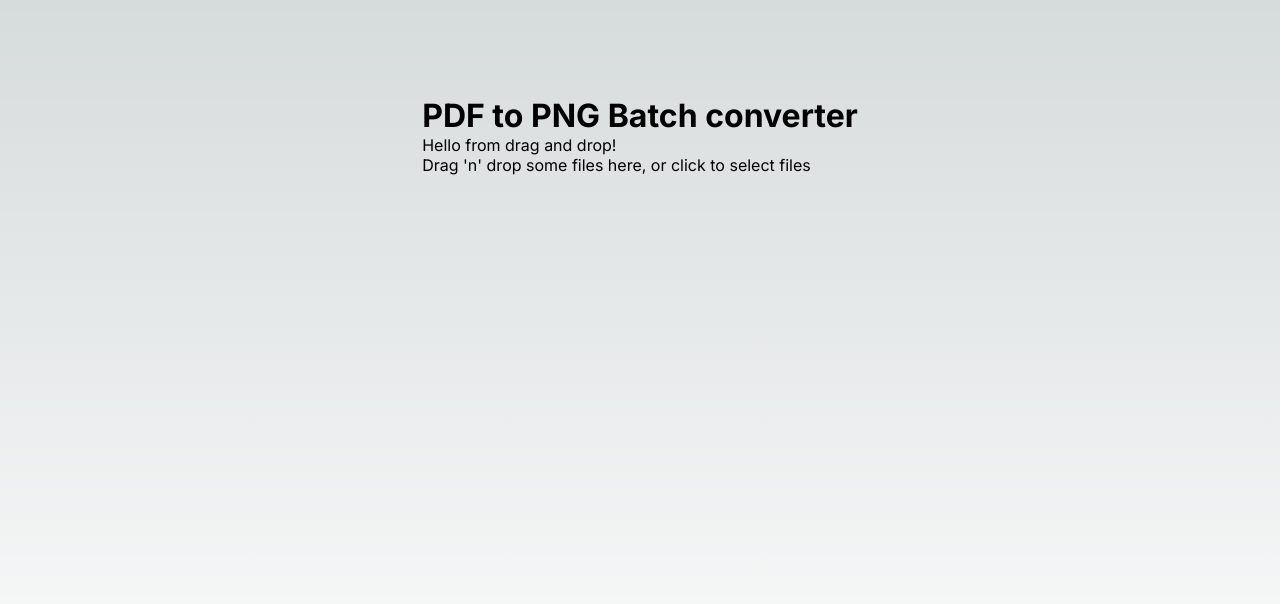
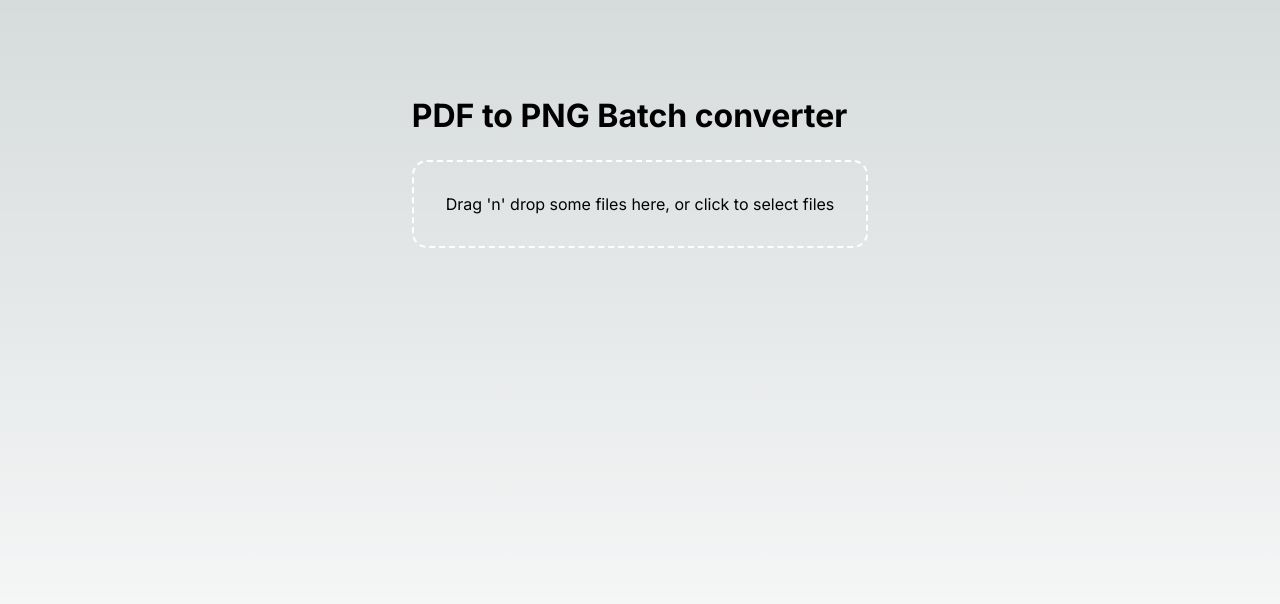
Before and after one commit to alexvirdee/pdf-batch-convert, a Next.js app: page / in a window 1280 px wide. Shown: the top 604 px of the page. Built offline with nearby package versions, Linux system fonts and the light colour scheme.

Commit message:
Check files to process

```diff
--- a/src/app/components/DragAndDrop.tsx
+++ b/src/app/components/DragAndDrop.tsx
@@ -2,12 +2,28 @@
 import Dropzone from "react-dropzone"
 
 export default function DragAndDrop() {
+    const onDrop = (acceptedFiles) => {
+        // Filter out non-PDF files
+        const pdfFiles = acceptedFiles.filter(file => file.type === 'application/pdf');
+
+        if (pdfFiles.length === 0) {
+            console.log('no pdf files were selected');
+            return
+        }
+
+        // Process the selected PDF files
+        console.log('Selected PDF files', pdfFiles);
+        // Call function to handle the selected files
+        // pass to back end python program for processing
+
+    }
+
+
     return (
         <>
-            <div>Hello from drag and drop!</div>
-            <Dropzone onDrop={acceptedFiles => console.log(acceptedFiles)}>
+            <Dropzone onDrop={onDrop}>
                 {({ getRootProps, getInputProps }) => (
-                    <section>
+                    <section className="dropZone">
                         <div {...getRootProps()}>
                             <input {...getInputProps()} />
                             <p>Drag 'n' drop some files here, or click to select files</p>
--- a/src/app/globals.css
+++ b/src/app/globals.css
@@ -100,6 +100,13 @@ a {
   text-decoration: none;
 }
 
+.dropZone {
+  border-radius: 15px;
+  margin-top: 25px;
+  border: 2px dashed #fff;
+  padding: 2em;
+}
+
 @media (prefers-color-scheme: dark) {
   html {
     color-scheme: dark;
```
